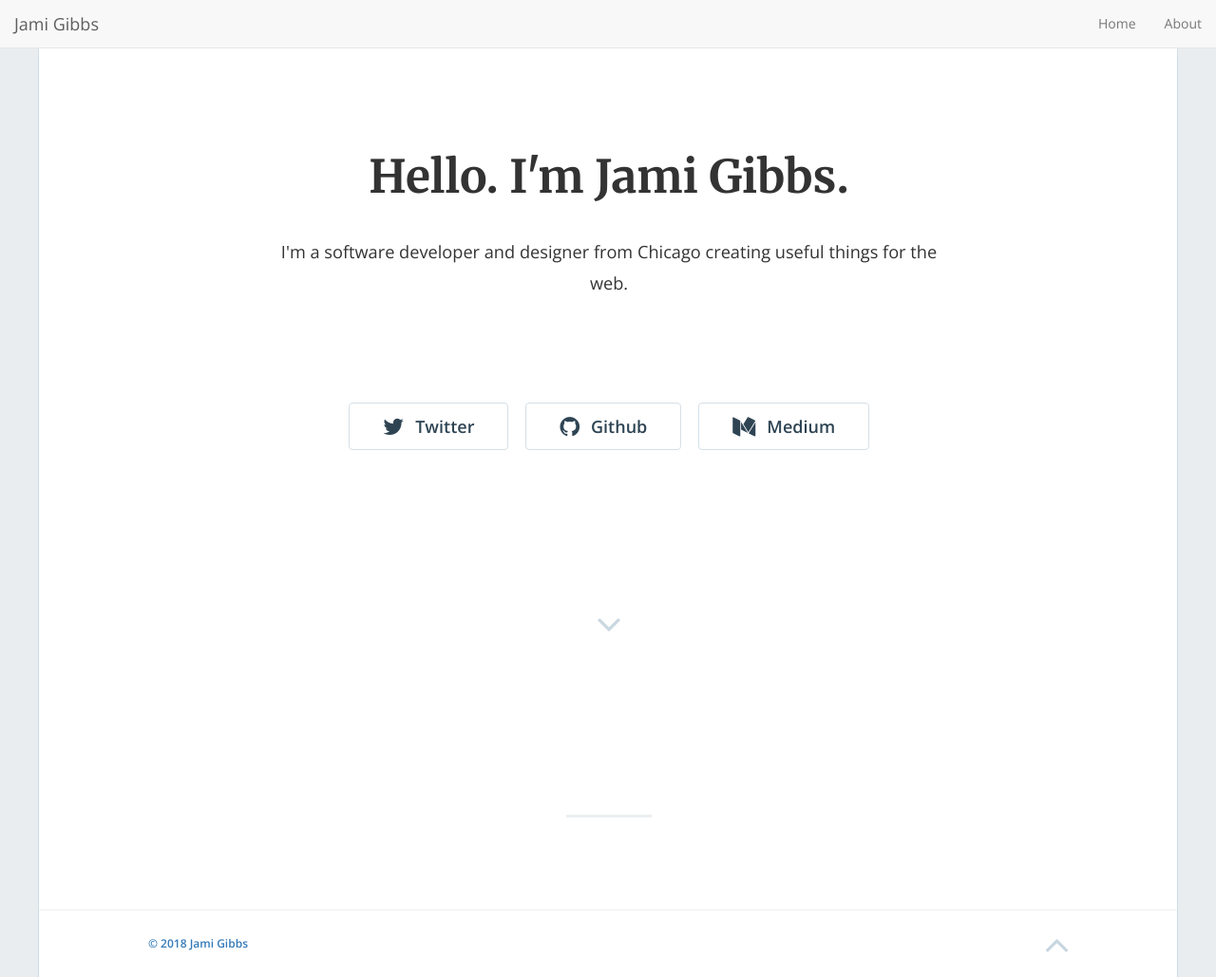
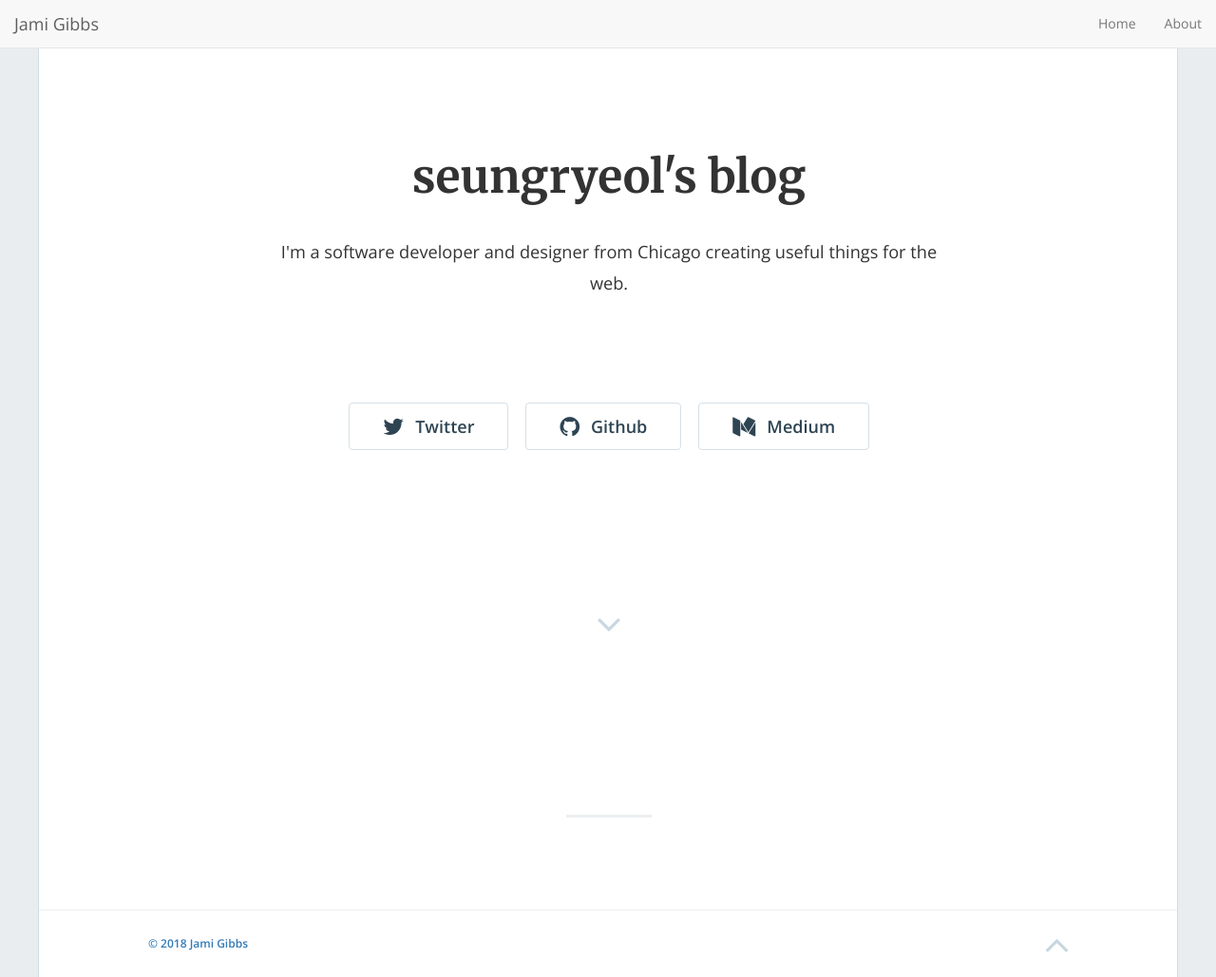
Before and after one commit to ohseungryeol/gitblog_hello2, a Jekyll site: the page built from index.markdown, in a window 1280 px wide and 1029 px high. Shown: the whole window at 95% size. Built offline with Jekyll 4.4.1, drawn with Linux system fonts in a browser that asks for light colours; nearby versions of some CDN libraries; the list of posts is cut into pages by our own code.

Commit message:
change title

```diff
--- a/Gemfile
+++ b/Gemfile
@@ -1,4 +1,7 @@
 # frozen_string_literal: true
 
 source "https://rubygems.org"
+gem "kramdown-parser-gfm"
 gemspec
+
+gem "webrick", "~> 1.8"
--- a/_config.yml
+++ b/_config.yml
@@ -13,7 +13,7 @@
 # you will see them accessed via {{ site.title }}, {{ site.email }}, and so on.
 # You can create any custom variable you would like, and they will be accessible
 # in the templates via {{ site.myvariable }}.
-title: "Hello. I'm Jami Gibbs."
+title: "seungryeol's blog"
 email: 'jami0821@gmail.com'
 description: "I'm a software developer and designer from Chicago creating useful things for the web."
 baseurl: "" # the subpath of your site, e.g. /blog
--- a/_includes/home-hero.html
+++ b/_includes/home-hero.html
@@ -31,7 +31,7 @@
               <a href="https://twitter.com/{{ site.twitter_username }}"><button class="btn btn-default btn-lg"><i class="fa fa-twitter fa-lg"></i>Twitter</button></a>
             {% endif %}
             {% if site.github_username != '' %}
-              <a href="https://github.com/{{ site.github_username }}"><button class="btn btn-default btn-lg"><i class="fa fa-github fa-lg"></i>Github</button></a>
+              <a href="https://github.com/ohseungryeol"><button class="btn btn-default btn-lg"><i class="fa fa-github fa-lg"></i>Github</button></a>
             {% endif %}
             {% if site.medium_username != '' %}
               <a href="https://{{ site.medium_username }}"><button class="btn btn-default btn-lg"><i class="fa fa-medium fa-lg"></i>Medium</button></a>
```
Also changed, not shown: Gemfile.lock.
